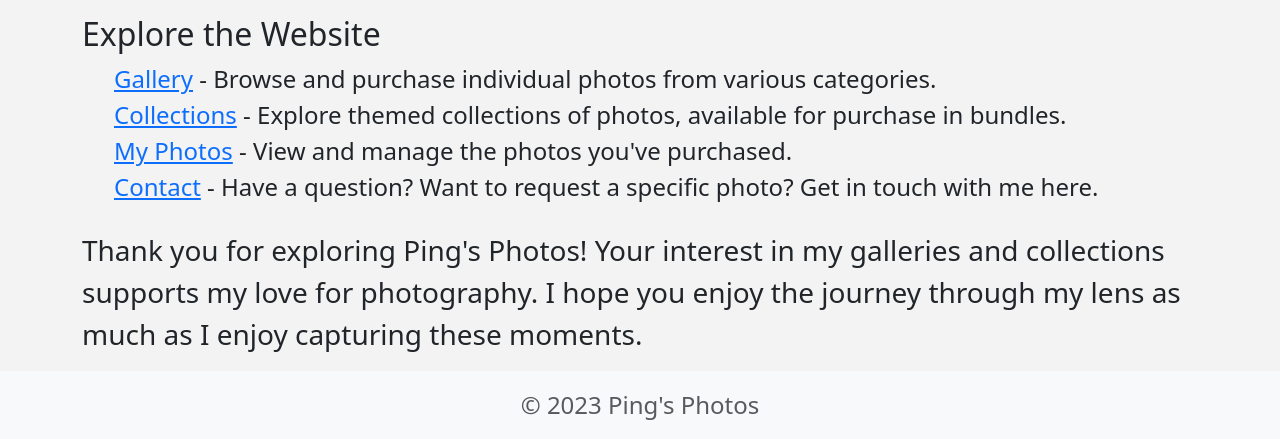
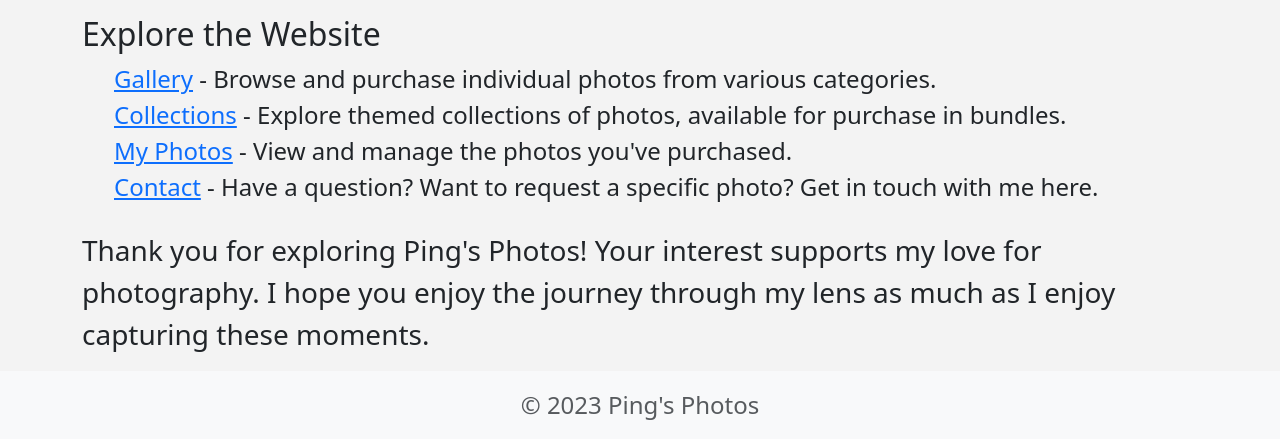
Before and after one commit to MyPingO/Photo-Site, a Flask app: page /about in a window 1280 px wide. Shown: the part 407-846 px from the top of the page. Run offline with Flask 2, Linux system fonts and the light colour scheme; some libraries are stand-ins or nearby versions.

Commit message:
slight about page change

```diff
--- a/app/templates/about.html
+++ b/app/templates/about.html
@@ -15,6 +15,6 @@
             <li class="list-group-item"><a href="{{ url_for('contact') }}" class="link">Contact</a> - Have a question? Want to request a specific photo? Get in touch with me here.</li>
         </ul>
 
-        <p class="lead mt-4 fs-3">Thank you for exploring Ping's Photos! Your interest in my galleries and collections supports my love for photography. I hope you enjoy the journey through my lens as much as I enjoy capturing these moments.</p>
+        <p class="lead mt-4 fs-3">Thank you for exploring Ping's Photos! Your interest supports my love for photography. I hope you enjoy the journey through my lens as much as I enjoy capturing these moments.</p>
     </div>
 {% endblock %}
```
